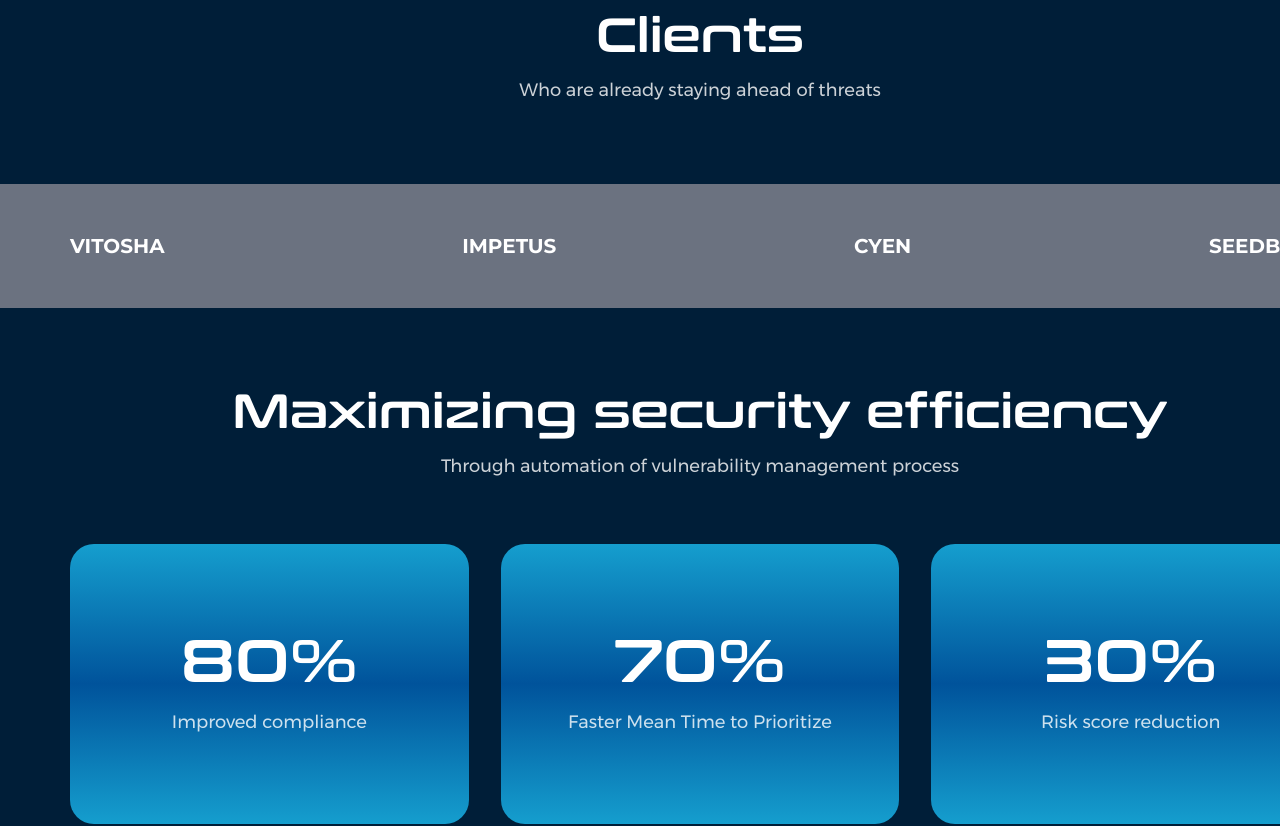
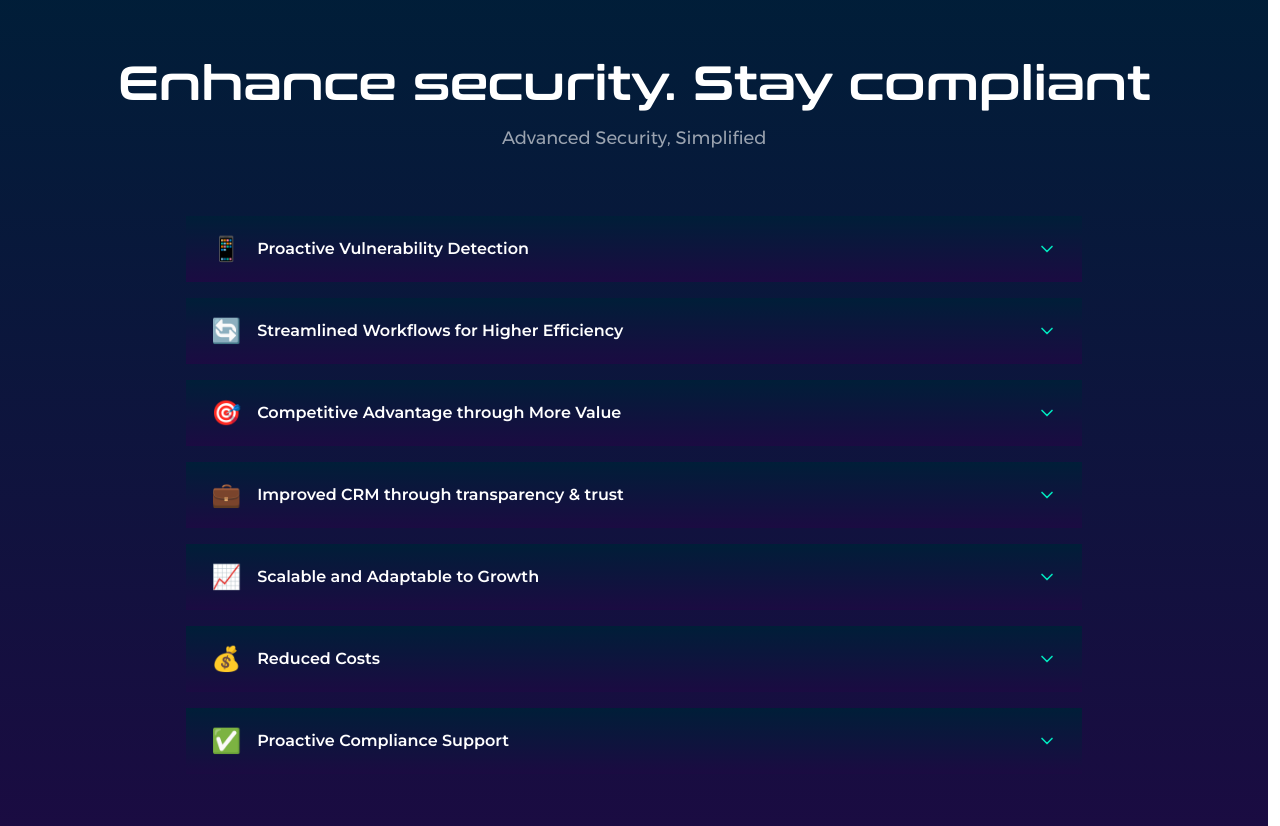
Before and after one commit to NikolaSirakov3/Kikimora-website, a React (Vite) app: page / in a window 1280 px wide. Shown: the part 3460-4286 px from the top of the page. Built offline with nearby package versions, Linux system fonts and the light colour scheme.

Commit message:
Add SecurityFeatures component to Developers page for enhanced security insights; implement feature list with expandable descriptions to improve user understanding of security offerings.

```diff
--- /dev/null
+++ b/src/components/developers/SecurityFeatures.tsx
@@ -0,0 +1,128 @@
+import React, { useState } from "react";
+import { ChevronDown } from "lucide-react";
+import { cn } from "@/lib/utils";
+
+interface SecurityFeature {
+  id: number;
+  icon: string;
+  title: string;
+  description: string;
+}
+
+const features: SecurityFeature[] = [
+  {
+    id: 1,
+    icon: "📱",
+    title: "Proactive Vulnerability Detection",
+    description:
+      "Quickly identify and mitigate vulnerabilities for each of your deliveries, ensuring a more stable and secure product offering",
+  },
+  {
+    id: 2,
+    icon: "🔄",
+    title: "Streamlined Workflows for Higher Efficiency",
+    description:
+      "Integrate Kikimora.io within your current workflow to decrease time spent on project management, while increasing the value of your service",
+  },
+  {
+    id: 3,
+    icon: "🎯",
+    title: "Competitive Advantage through More Value",
+    description:
+      "Higher security distinguishes your service in the market, attracting customers and improving retention for a stronger market position",
+  },
+  {
+    id: 4,
+    icon: "💼",
+    title: "Improved CRM through transparency & trust",
+    description:
+      "Share your Kikimora.io reports with clients ensuring transparency and trust, encouraging long-term partnerships and sustained growth",
+  },
+  {
+    id: 5,
+    icon: "📈",
+    title: "Scalable and Adaptable to Growth",
+    description:
+      "A security solution that integrates effortlessly with your development process supports scalable growth without compromising security, enabling expansion into new markets or technologies",
+  },
+  {
+    id: 6,
+    icon: "💰",
+    title: "Reduced Costs",
+    description:
+      "Addressing security issues early in the development process avoids costly post-release fixes, leading to significant long-term savings",
+  },
+  {
+    id: 7,
+    icon: "✅",
+    title: "Proactive Compliance Support",
+    description:
+      "Help your software development services not only keep pace with evolving regulatory changes but stay ahead of them via proactive measures",
+  },
+];
+
+export function SecurityFeatures() {
+  const [expandedId, setExpandedId] = useState<number | null>(null);
+
+  return (
+    <section className="w-full bg-gradient-to-b from-[#001E38] to-[#1B0B42] py-20">
+      <div className="container mx-auto px-4 sm:px-6 lg:px-8">
+        {/* Header */}
+        <div className="text-center mb-16">
+          <h2 className="text-5xl text-white font-conthrax mb-4">
+            Enhance security. Stay compliant
+          </h2>
+          <p className="text-white/60 text-lg font-montserrat">
+            Advanced Security, Simplified
+          </p>
+        </div>
+
+        {/* Features List */}
+        <div className="max-w-4xl mx-auto space-y-4">
+          {features.map((feature) => (
+            <div
+              key={feature.id}
+              className="bg-gradient-to-b from-[#001E38] to-[#1B0B42]"
+            >
+              <button
+                onClick={() =>
+                  setExpandedId(expandedId === feature.id ? null : feature.id)
+                }
+                className="w-full px-6 py-4 flex items-center justify-between text-left group bg-transparent"
+              >
+                <div className="flex items-center gap-4">
+                  <span className="text-2xl">{feature.icon}</span>
+                  <span className="text-white font-montserrat font-semibold">
+                    {feature.title}
+                  </span>
+                </div>
+                <ChevronDown
+                  className={cn(
+                    "w-5 h-5 text-[#00E5BE] transition-transform duration-200 bg-transparent stroke-[#00E5BE] fill-transparent",
+                    expandedId === feature.id ? "transform rotate-180" : ""
+                  )}
+                />
+              </button>
+
+              {expandedId === feature.id && (
+                <div className="px-6 pb-4 pt-2">
+                  <p className="text-white/60 font-montserrat">
+                    {feature.description}
+                  </p>
+                  {feature.id === 7 && (
+                    <a
+                      href="#"
+                      className="text-[#00E5BE] hover:underline font-montserrat block mt-2"
+                    >
+                      Learn More about upcoming regulations
+                    </a>
+                  )}
+                </div>
+              )}
+            </div>
+          ))}
+        </div>
+      </div>
+    </section>
+  );
+}
--- a/src/pages/Developers.tsx
+++ b/src/pages/Developers.tsx
@@ -1,10 +1,12 @@
 import React from "react";
 import { DevelopersHero } from "@/components/developers/DevelopersHero";
+import { SecurityFeatures } from "@/components/developers/SecurityFeatures";
 
 export function Developers() {
   return (
     <div className="w-[99.1vw]">
       <DevelopersHero />
+      <SecurityFeatures />
     </div>
   );
 }
```
